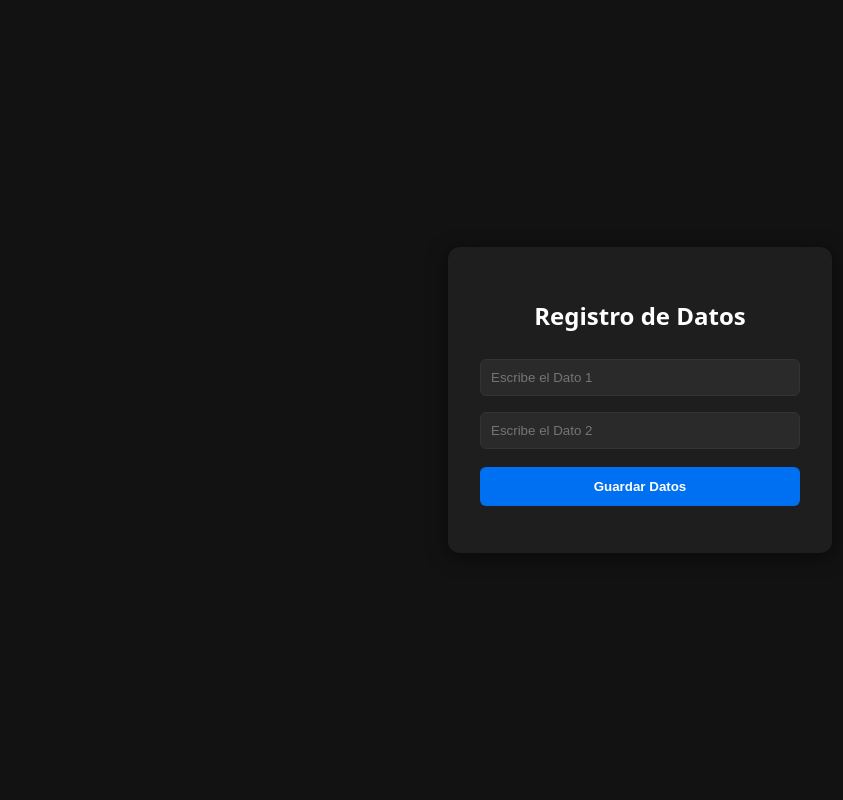
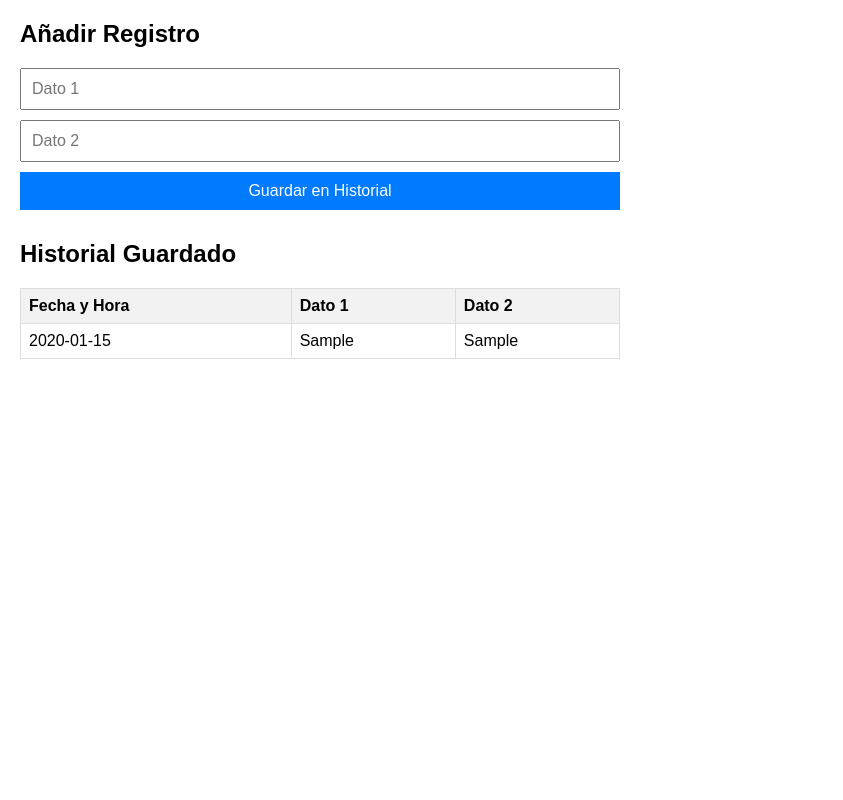
Before and after one commit to jml66python-source/grabar2datos, a Flask app: page / in a window 1280 px wide. Shown: the whole page, without its empty margins (0-843 px from the left). Run offline with Flask 3, Linux system fonts and the light colour scheme; tables that the repository leaves empty hold one stand-in row (values such as "Sample post").

Commit message:
Add files via upload

```diff
--- a/templates/index.html
+++ b/templates/index.html
@@ -3,51 +3,49 @@
 <head>
     <meta charset="UTF-8">
     <meta name="viewport" content="width=device-width, initial-scale=1.0">
-    <title>Guardar Datos</title>
+    <title>Historial de Datos</title>
     <style>
-        body { font-family: system-ui, sans-serif; background: #121212; color: #fff; display: flex; justify-content: center; align-items: center; height: 100vh; margin: 0; }
-        .card { background: #1e1e1e; padding: 2rem; border-radius: 12px; box-shadow: 0 4px 20px rgba(0,0,0,0.5); width: 100%; max-width: 320px; text-align: center; }
-        input { width: 100%; padding: 10px; margin: 8px 0; border-radius: 6px; border: 1px solid #333; background: #2a2a2a; color: #fff; box-sizing: border-box; }
-        button { width: 100%; padding: 12px; background: #0070f3; border: none; color: white; border-radius: 6px; font-weight: bold; cursor: pointer; margin-top: 10px; }
-        button:hover { background: #0051a8; }
-        #mensaje { margin-top: 15px; font-size: 14px; }
+        body { font-family: Arial, sans-serif; margin: 20px; max-width: 600px; }
+        form { display: flex; flex-direction: column; gap: 10px; margin-bottom: 30px; }
+        input, button { padding: 10px; font-size: 16px; }
+        button { background-color: #007bff; color: white; border: none; cursor: pointer; }
+        table { width: 100%; border-collapse: collapse; margin-top: 10px; }
+        th, td { border: 1px solid #ddd; padding: 8px; text-align: left; }
+        th { background-color: #f2f2f2; }
     </style>
 </head>
 <body>
-    <div class="card">
-        <h2>Registro de Datos</h2>
-        <input type="text" id="dato1" placeholder="Escribe el Dato 1">
-        <input type="text" id="dato2" placeholder="Escribe el Dato 2">
-        <button onclick="guardarLocal()">Guardar Datos</button>
-        <p id="mensaje"></p>
-    </div>
 
-    <script>
-        function guardarLocal() {
-            const d1 = document.getElementById('dato1').value;
-            const d2 = document.getElementById('dato2').value;
-            const msg = document.getElementById('mensaje');
+    <h2>Añadir Registro</h2>
+    <form method="POST">
+        <input type="text" name="dato1" placeholder="Dato 1" required>
+        <input type="text" name="dato2" placeholder="Dato 2" required>
+        <button type="submit">Guardar en Historial</button>
+    </form>
 
-            if (!d1 || !d2) {
-                msg.innerText = "⚠️ Completa ambos campos";
-                msg.style.color = "#e74c3c";
-                return;
-            }
+    <h2>Historial Guardado</h2>
+    <table>
+        <thead>
+            <tr>
+                <th>Fecha y Hora</th>
+                <th>Dato 1</th>
+                <th>Dato 2</th>
+            </tr>
+        </thead>
+        <tbody>
+            {% for reg in registros %}
+            <tr>
+                <td>{{ reg[0] }}</td>
+                <td>{{ reg[1] }}</td>
+                <td>{{ reg[2] }}</td>
+            </tr>
+            {% else %}
+            <tr>
+                <td colspan="3">No hay registros aún.</td>
+            </tr>
+            {% endfor %}
+        </tbody>
+    </table>
 
-            // Crear el contenido del archivo
-            const texto = `Dato 1: ${d1}\nDato 2: ${d2}\n`;
-
-            // Generar la descarga automática
-            const blob = new Blob([texto], { type: "text/plain;charset=utf-8" });
-            const enlace = document.createElement("a");
-            enlace.href = URL.createObjectURL(blob);
-            enlace.download = "mis_datos.txt";
-            enlace.click();
-            URL.revokeObjectURL(enlace.href);
-
-            msg.innerText = "✨ ¡Archivo descargado!";
-            msg.style.color = "#2ecc71";
-        }
-    </script>
 </body>
 </html>
```
